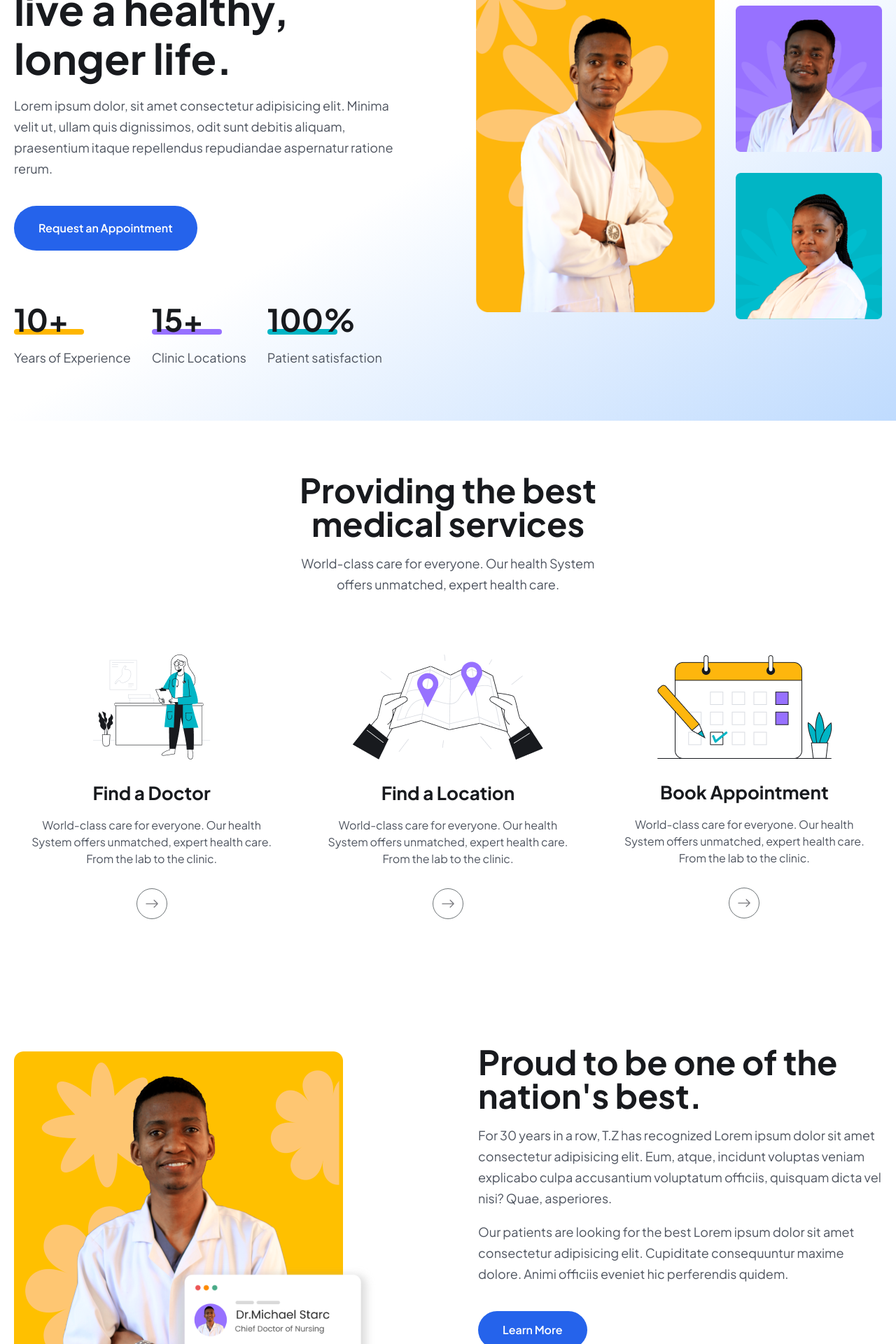
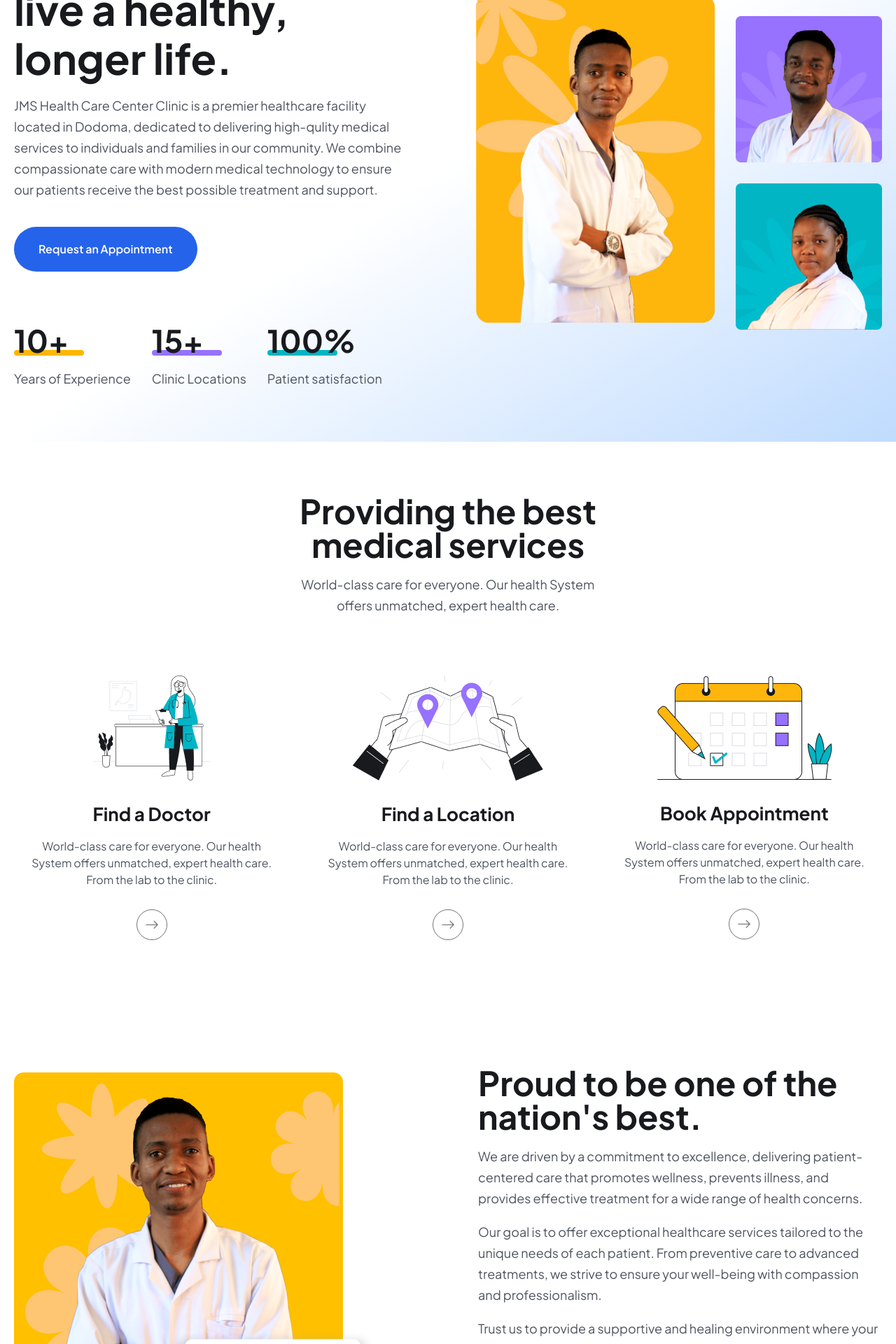
Before and after one commit to Footprintarts/jms-react, a React (Vite) app: page / in a window 1280 px wide. Shown: the part 240-2160 px from the top of the page at 70% size. Built offline with nearby package versions, Linux system fonts and the light colour scheme.

Commit message:
Added some content

```diff
--- a/src/Components/sections/AboutSection.jsx
+++ b/src/Components/sections/AboutSection.jsx
@@ -21,16 +21,23 @@ const AboutSection = () => {
               Proud to be one of the nation&apos;s best.
             </h2>
             <p className="text_para">
-              For 30 years in a row, T.Z has recognized Lorem ipsum dolor sit
-              amet consectetur adipisicing elit. Eum, atque, incidunt voluptas
-              veniam explicabo culpa accusantium voluptatum officiis, quisquam
-              dicta vel nisi? Quae, asperiores.
+              We are driven by a commitment to excellence, delivering
+              patient-centered care that promotes wellness, prevents illness,
+              and provides effective treatment for a wide range of health
+              concerns.
             </p>
             <p className="text_para">
-              Our patients are looking for the best Lorem ipsum dolor sit amet
-              consectetur adipisicing elit. Cupiditate consequuntur maxime
-              dolore. Animi officiis eveniet hic perferendis quidem.
+              Our goal is to offer exceptional healthcare services tailored to
+              the unique needs of each patient. From preventive care to advanced
+              treatments, we strive to ensure your well-being with compassion
+              and professionalism.
             </p>
+            <p className="text_para">
+              Trust us to provide a supportive and healing environment where
+              your health is our priority. Together, we’ll help you achieve a
+              healthier, happier life.
+            </p>
+
             <Link to="/">
               <button className="btn hover:bg-blue-100 hover:border hover:border-primaryColor transition-all duration-300 hover:text-primaryColor hover:shadow-xl hover:shadow-primaryColor/20 hover:-translate-y-1">
                 Learn More
--- a/src/Components/sections/HeroSection.jsx
+++ b/src/Components/sections/HeroSection.jsx
@@ -14,10 +14,12 @@ const HeroSection = () => {
                 We help patients live a healthy, longer life.
               </h1>
               <p className="text_para">
-                Lorem ipsum dolor, sit amet consectetur adipisicing elit. Minima
-                velit ut, ullam quis dignissimos, odit sunt debitis aliquam,
-                praesentium itaque repellendus repudiandae aspernatur ratione
-                rerum.
+                JMS Health Care Center Clinic is a premier healthcare facility
+                located in Dodoma, dedicated to delivering high-qulity medical
+                services to individuals and families in our community. We
+                combine compassionate care with modern medical technology to
+                ensure our patients receive the best possible treatment and
+                support.
               </p>
 
               <button className="btn py-5 hover:bg-blue-100 hover:border hover:border-primaryColor transition-all duration-300 hover:text-primaryColor hover:shadow-xl hover:shadow-primaryColor/20 hover:-translate-y-1">
--- a/src/assets/data/doctors.js
+++ b/src/assets/data/doctors.js
@@ -6,32 +6,32 @@ import doctorImg03 from "../images/doctor-img03.png";
 export const doctors = [
   {
     id: "01",
-    name: "Dr. Winland Samuel",
-    specialization: "Surgeon",
+    name: "Dr. Isaya Jumanne",
+    specialization: "Pharmacist",
     avgRating: 4.8,
-    totalRating: 272,
+    totalRating: 304,
     photo: doctorImg01,
     totalPatients: 231,
-    hospital: "Mount Adora Hospital, Sylhet.",
+    hospital: "JMS Heath Care Center",
   },
   {
     id: "02",
-    name: "Dr. Jane Lymo",
-    specialization: "Neurologist",
+    name: "Dr. Blandina Nyigo",
+    specialization: "Lab Practitioner",
     avgRating: 4.8,
-    totalRating: 272,
+    totalRating: 296,
     photo: doctorImg02,
     totalPatients: 346,
-    hospital: "Mount Adora Hospital, Sylhet.",
+    hospital: "JMS Heath Care Center",
   },
   {
     id: "03",
-    name: "Dr. Ali Mtoro",
-    specialization: "Dermatologist",
+    name: "Dr. George Kalunde",
+    specialization: "Lab Technician",
     avgRating: 4.8,
     totalRating: 272,
     photo: doctorImg03,
     totalPatients: 1500,
-    hospital: "Mount Adora Hospital, Sylhet.",
+    hospital: "JMS Heath Care Center",
   },
 ];
--- a/src/assets/data/faqs.js
+++ b/src/assets/data/faqs.js
@@ -1,27 +1,28 @@
 export const faqs = [
   {
-    question: "What is your medical care?",
+    question: "What services does your hospital provide?",
     content:
-      "One Medical was founded on a better model of care one designed around patients needs that provides a higher level of quality and service affordably. We do this through innovative design, excellent customer service, and the efficient use of technology.",
+      "We offer a wide range of medical services, including general consultations, diagnostics, surgical procedures, maternity care, pediatric care, and specialized treatments in cardiology, orthopedics, and more. Our mission is to provide comprehensive care tailored to your needs.",
   },
   {
-    question: "What happens if I need to go a hospital?",
+    question: "What should I do in case of a medical emergency?",
     content:
-      "One Medical was founded on a better model of care one designed around patients needs that provides a higher level of quality and service affordably. We do this through innovative design, excellent customer service, and the efficient use of technology.",
+      "In case of a medical emergency, please visit our Emergency Department immediately or contact our 24/7 emergency hotline. Our team is equipped to handle critical conditions and provide urgent care.",
   },
   {
-    question: "What happens if I need to go a hospital?",
+    question: "Do I need an appointment to visit the hospital?",
     content:
-      "One Medical was founded on a better model of care one designed around patients needs that provides a higher level of quality and service affordably. We do this through innovative design, excellent customer service, and the efficient use of technology.",
+      "For specialist consultations and general check-ups, we recommend scheduling an appointment to avoid long wait times. However, our urgent care and emergency services are available without prior appointments.",
   },
   {
-    question: "Can I visit your medical office?",
+    question:
+      "Does the hospital accept insurance, and what are the payment options?",
     content:
-      "One Medical was founded on a better model of care one designed around patients needs that provides a higher level of quality and service affordably. We do this through innovative design, excellent customer service, and the efficient use of technology.",
+      "Yes, we work with most major insurance providers and offer flexible payment options, including cash, credit/debit cards, and bank transfers. Our billing team is available to assist with any questions regarding coverage and payments.",
   },
   {
-    question: "Does you provide urgent care?",
+    question: "What happens if I need to be admitted to the hospital?",
     content:
-      "One Medical was founded on a better model of care one designed around patients needs that provides a higher level of quality and service affordably. We do this through innovative design, excellent customer service, and the efficient use of technology.",
+      "If admission is required, our staff will assist you with the process, including selecting a suitable room and completing necessary documentation. During your stay, our team will ensure you receive personalized care and support for a smooth recovery.",
   },
 ];
```
Also changed, not shown: src/assets/images/about-card.png.
